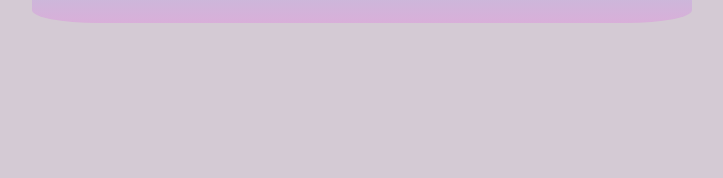
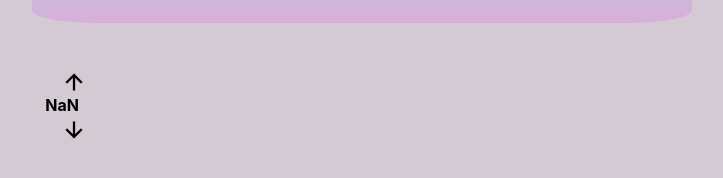
Before and after one commit to xViolaine/nc-frontend-project, a React (Create React App) app: page /review/1 in a window 1280 px wide. Shown: the part 298-476 px from the top of the page, without its empty margins (278-1001 px from the left). Built offline with nearby package versions, Linux system fonts and the light colour scheme; no server answers.

Commit message:
add vote function for reviews

```diff
--- a/public/index.html
+++ b/public/index.html
@@ -13,6 +13,10 @@
     <link rel="preconnect" href="https://fonts.googleapis.com">
 <link rel="preconnect" href="https://fonts.gstatic.com" crossorigin>
 <link href="https://fonts.googleapis.com/css2?family=Domine:wght@400;500;600;700&family=Press+Start+2P&family=Sora:wght@200;300;400;500;600;700&family=VT323&display=swap" rel="stylesheet">
+<link rel="stylesheet" href="https://fonts.googleapis.com/css2?family=Material+Symbols+Outlined:opsz,wght,FILL,GRAD@20..48,100..700,0..1,-50..200" />
+<link rel="stylesheet" href="https://fonts.googleapis.com/css2?family=Material+Symbols+Outlined:opsz,wght,FILL,GRAD@20..48,100..700,0..1,-50..200" />
+
+
     <!--
       manifest.json provides metadata used when your web app is installed on a
       user's mobile device or desktop. See https://developers.google.com/web/fundamentals/web-app-manifest/
--- a/src/App.css
+++ b/src/App.css
@@ -6,6 +6,14 @@ Body {
   min-height: 100vh;
   background-color: #d4cad4;
 
+}
+
+.material-symbols-outlined {
+  font-variation-settings:
+    'FILL' 1,
+    'wght' 700,
+    'GRAD' 200,
+    'opsz' 48
 }
 
 .Logo {
@@ -20,6 +28,60 @@ Body {
   object-fit: cover;
 }
 
+@media only screen and (max-width: 660px) {
+
+  .ReviewImage,
+  .SingleReviewImage {
+    width: 150px;
+    height: 100px;
+  }
+}
+
+.Votes {
+  position: absolute;
+  display: flex;
+  flex-direction: column-reverse;
+  align-items: flex-start;
+  top: 151px;
+}
+
+@media only screen and (max-width: 660px) {
+  .Votes {
+    top: 26px;
+  }
+}
+
+.VotesBetweenArrows {
+position: absolute;
+right: 7px;
+top: 25px;
+font-weight: bold;
+color: #000;
+}
+
+.Downvote:hover {
+  color: rgb(133, 133, 212)
+}
+
+.Downvote-active {
+  color: rgb(133, 133, 212)
+}
+
+.Upvote-active {
+  color: rgb(218, 66, 66)
+ }
+
+.Upvote {
+color: #000
+}
+
+.Upvote:hover {
+  color: rgb(218, 66, 66)
+ }
+
+.imageContainer {
+  position: relative;
+}
 
 
 .ReviewList {
@@ -55,7 +117,7 @@ Body {
 }
 
 .ReviewCard {
-  width:100%;
+  width: 100%;
   max-width: 300px;
   margin: 0px auto;
   text-align: center;
@@ -76,6 +138,7 @@ Body {
 
 .NavBar {
   margin-top: 0px !important;
+  z-index: 1;
 }
 
 .NavHome {
@@ -98,7 +161,7 @@ Body {
   padding: 10px;
 }
 
-.NavBarItem-Dropdown:hover .NavSubmenu{
+.NavBarItem-Dropdown:hover .NavSubmenu {
   display: block;
 }
 
@@ -159,7 +222,7 @@ Body {
 }
 
 .NavSubmenuItem {
-  text-align:center;
+  text-align: center;
   padding: 0px;
   font-family: "Sora";
   font-weight: normal;
@@ -184,6 +247,14 @@ Body {
   height: 350px;
   object-fit: cover;
 }
+
+@media only screen and (max-width: 660px) {
+  .SingleReviewImage {
+    width: 150px;
+    height: 100px;
+  }
+}
+
 
 .SingleReviewData {
   list-style: none;
@@ -217,26 +288,21 @@ Body {
   text-align: left;
 }
 
-@media only screen and (max-width: 450px) {
-  .ReviewImage, .SingleReviewImage {
-    width: 150px;
-    height: 100px;
-  }
-  }
 
-  @media only screen and (max-width: 450px) {
+
+@media only screen and (max-width: 660px) {
   .NavBar {
     max-width: 350px;
   }
 }
 
-    @media only screen and (max-width: 450px) {
+@media only screen and (max-width: 660px) {
   .Link {
     font-size: 11px !important;
   }
 }
 
-      @media only screen and (max-width: 450px) {
+@media only screen and (max-width: 660px) {
   .SingleReviewHeading {
     font-size: 16px !important;
   }
--- a/src/App.js
+++ b/src/App.js
@@ -3,6 +3,7 @@ import { Routes, Route } from 'react-router'
 import Header from './components/Header'
 import NavBar from './components/NavBar'
 import ReviewList from './components/ReviewList'
+import { useState } from 'react';
 import { SingleReview } from './components/SingleReview';
 
 
--- a/src/components/SingleReview.js
+++ b/src/components/SingleReview.js
@@ -1,29 +1,76 @@
 import { useParams } from "react-router-dom";
 import { useState, useEffect } from "react";
-import { getReviewByID } from "../utils/API";
+import { getReviewByID, changeVote } from "../utils/API";
 
 export const SingleReview = () => {
+  const [votes, setVotes] = useState(0);
+
     const [review, setSingleReview] = useState({});
+    const [userVote, setUserVotes] = useState();
     const { review_id } = useParams();
+    const [err, setErr] = useState(null);
+
+    console.log(review, votes)
 
     useEffect(() => {
         if (review_id) {
             getReviewByID(review_id).then((reviewFromAPI) => {
                 setSingleReview(reviewFromAPI);
-                console.log(reviewFromAPI)
             })
         }
 
-    }, [review_id]);
+    }, []);
 
+    const handleUpvote = () => {
+        if (votes === 0) {
+            setVotes((currCount) => currCount + 1);
+        } else if (votes === 1) {
+            setVotes((currCount) => currCount - 1);
+        } else if (votes === -1) {
+            setVotes((currCount) => currCount + 2);
+        }
+        setErr(null);
+        changeVote(review_id, {"inc_votes": 1}).catch((err) => {
+            setVotes((currCount) => currCount - 1);
+            setErr('Something went wrong, please try again.')
+        });
+    };
+
+    const handleDownvote = () => {
+        if (votes === 0) {
+            setVotes((currCount) => currCount - 1);
+        } else if (votes === -1) {
+            setVotes((currCount) => currCount + 1);
+        } else if (votes === 1) {
+            setVotes((currCount) => currCount - 2);
+        }
+        setErr(null);
+        changeVote(review_id, {"inc_votes": -1}).catch((err) => {
+            setVotes((currCount) => currCount + 1);
+            setErr('Something went wrong, please try again.')
+        })
+    }
+
+
+
+    if (err) return <p>{err}</p>;
     return (
         <div className="SingleReviewContainer">
-        <h1 className="SingleReviewHeading">{review.title}</h1>
-        <img alt="Game Review" className="SingleReviewImage" src={review.review_img_url} />
-        <ul className="SingleReviewData">
-            <li><div className="SingleReviewDataHeader">Created by:</div>{review.owner}</li>
-            <li><div className="SingleReviewDataHeader">Created at:</div>{new Date(review.created_at).toDateString()}</li>
+            <h1 className="SingleReviewHeading">{review.title}</h1>
+            <div className="imageContainer">
+                <img alt="Game Review" className="SingleReviewImage" src={review.review_img_url} />
+                <div className="Votes">
+                    <i onClick={handleDownvote}><span class={`material-symbols-outlined ${votes === -1 ? "Downvote-active" : "Downvote"}`}>arrow_downward</span></i>
+                    <br/>
+                    <div className={`VotesBetweenArrows ${votes >= 10 ? "Over10" : ""}`}>{review.votes + votes}</div>
+                    <i onClick={handleUpvote}><span className={`material-symbols-outlined ${votes === 1 ? "Upvote-active" : 'Upvote'}`}>arrow_upward</span></i>
+                </div>
+            </div>
+            <ul className="SingleReviewData">
+                <li><div className="SingleReviewDataHeader">Created by:</div>{review.owner}</li>
+                <li><div className="SingleReviewDataHeader">Created at:</div>{new Date(review.created_at).toDateString()}</li>
             </ul>
+
             <p className="SingleReviewContent">{review.review_body}</p>
         </div>
 
--- a/src/utils/API.js
+++ b/src/utils/API.js
@@ -21,3 +21,9 @@ export const getAllCategories = () => {
         return data.categories;
     })
 }
+
+export const changeVote = (review_id, body) => {
+    return GLHFGamingAPI.patch(`/reviews/${review_id}`, body).then(({data}) => {
+        return data;
+    })
+}
```
Lines whose indentation alone changed are shown as unchanged.
